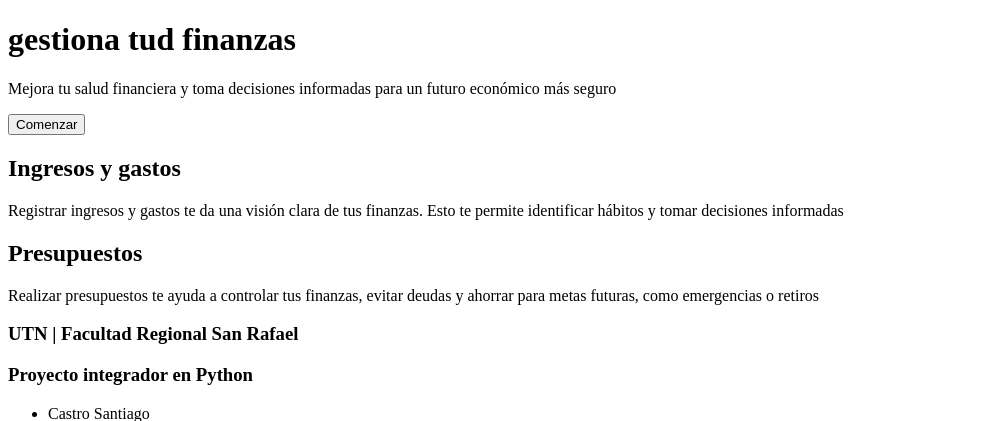
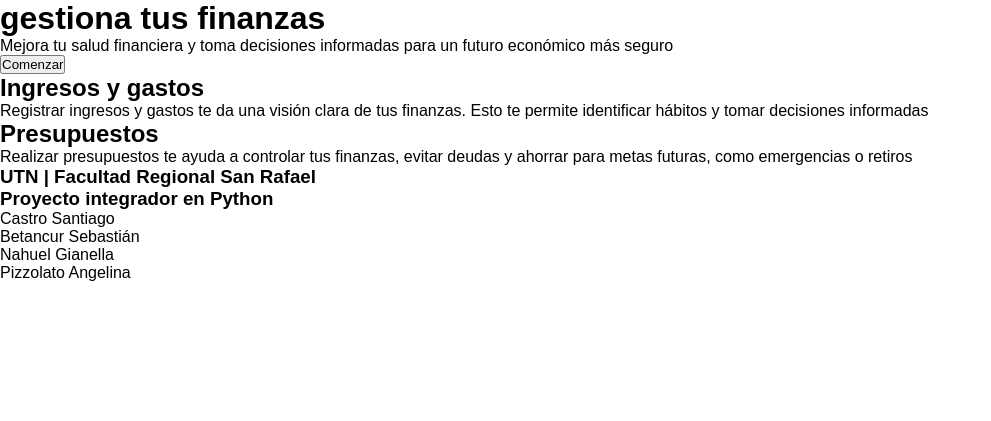
Before and after one commit to CodeStrong2023/Proyecto-Python-BrigadaBinaria, a Flask app: page / in a window 1280 px wide. Shown: the top 421 px of the page, without its empty margins (0-991 px from the left). Run offline with Flask 3, Linux system fonts and the light colour scheme.

Commit message:
Conectamos el archivo css de la página principal con html

```diff
--- a/crud/templates/homepage.html
+++ b/crud/templates/homepage.html
@@ -4,9 +4,10 @@
     <meta charset="UTF-8">
     <meta name="viewport" content="width=device-width, initial-scale=1.0">
     <title>Aplicación de finanzas</title>
+    <link rel="stylesheet" href="{{ url_for('static', filename='css/homepage.css') }}">
 </head>
 <body>
-    <h1>gestiona tud finanzas</h1>
+    <h1>gestiona tus finanzas</h1>
     <p>Mejora tu salud financiera y toma decisiones informadas para un futuro económico más seguro</p>
 
     <button>Comenzar</button>
```
